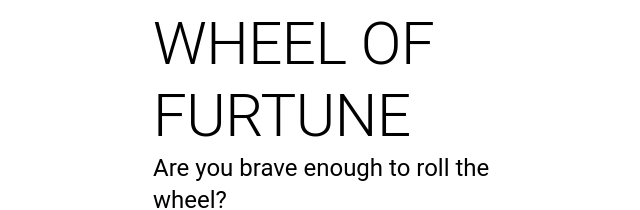
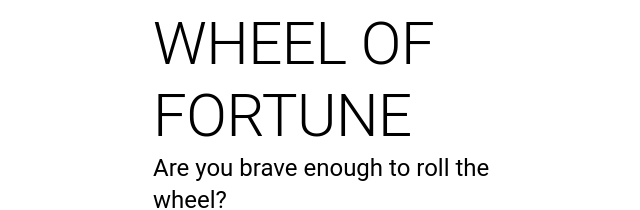
Before and after one commit to Sorsi/wheel-of-fortune, a Next.js app: page / in a window 1280 px wide. Shown: the top 210 px of the page, without its empty margins (289-929 px from the left). Built offline with nearby package versions, Linux system fonts and the light colour scheme; no server answers; the database is empty.

Commit message:
fixed typeo in index page

```diff
--- a/pages/index.jsx
+++ b/pages/index.jsx
@@ -67,7 +67,7 @@ export default function Home() {
 	return (
 		<>
 			<Container component="main" maxWidth="xs">
-				<Typography variant="h2">WHEEL OF FURTUNE</Typography>
+				<Typography variant="h2">WHEEL OF FORTUNE</Typography>
 				<Typography variant="h5">Are you brave enough to roll the wheel?</Typography>
 				<Box
 					component="form"
```
